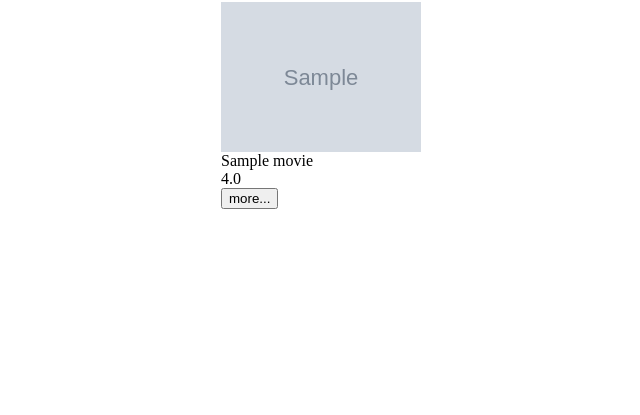
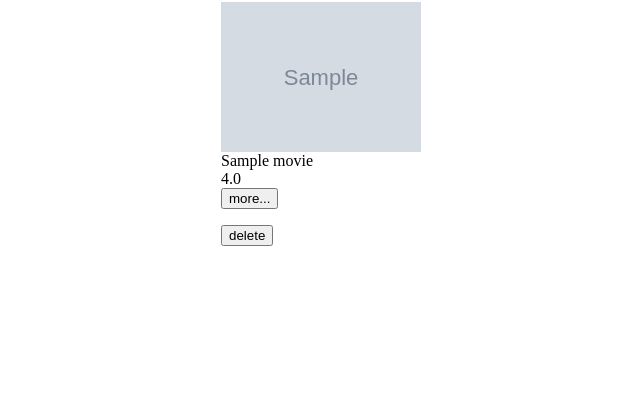
Before and after one commit to samkok54/projectHCI, a Django app: page / in a window 1280 px wide. Shown: the part 104-519 px from the top of the page, without its empty margins (319-959 px from the left). Run offline with Django 3.2, Linux system fonts and the light colour scheme; tables that the repository leaves empty hold one stand-in row (values such as "Sample post"); grey boxes marked "Sample" are stand-in pictures.

Commit message:
เพิ่มปุ่มลบหนัง

```diff
--- a/MovieRate/templates/home.html
+++ b/MovieRate/templates/home.html
@@ -23,6 +23,12 @@
                      <input type="hidden" value="send_more..." name="send_view_detail_{{ movie.id }}" >
                      {% csrf_token %}
                  </form>
+                  <FORM method="POST" action="/">
+                     <INPUT Type="submit" VALUE="delete" id="button_d" >
+                     <INPUT Type = "hidden" value ="delete" name = 'delete'>
+                     <INPUT Type = "hidden" value ="{{ movie.id }}" name = 'id_delete'>
+                     {% csrf_token %}
+                 </FORM>
                 </td>
                 {% if forloop.counter|divisibleby:5 %}
                 </tr><tr>
--- a/MovieRate/views.py
+++ b/MovieRate/views.py
@@ -17,6 +17,11 @@ def home_page(request):
         return redirect('/')
     if (request.method == 'POST' and request.POST.get('send_add_data','') == 'send_Add Movie' ):
         return redirect('/')
+    if(request.method == 'POST' and request.POST.get(
+                                    'delete', '') == 'delete'):
+        id_data = request.POST['id_delete']
+        Movie.objects.get(pk=id_data).delete()
+        return redirect('/')
     movies = Movie.objects.all()
     return render(request, 'home.html', {
         'movies': movies,
```
